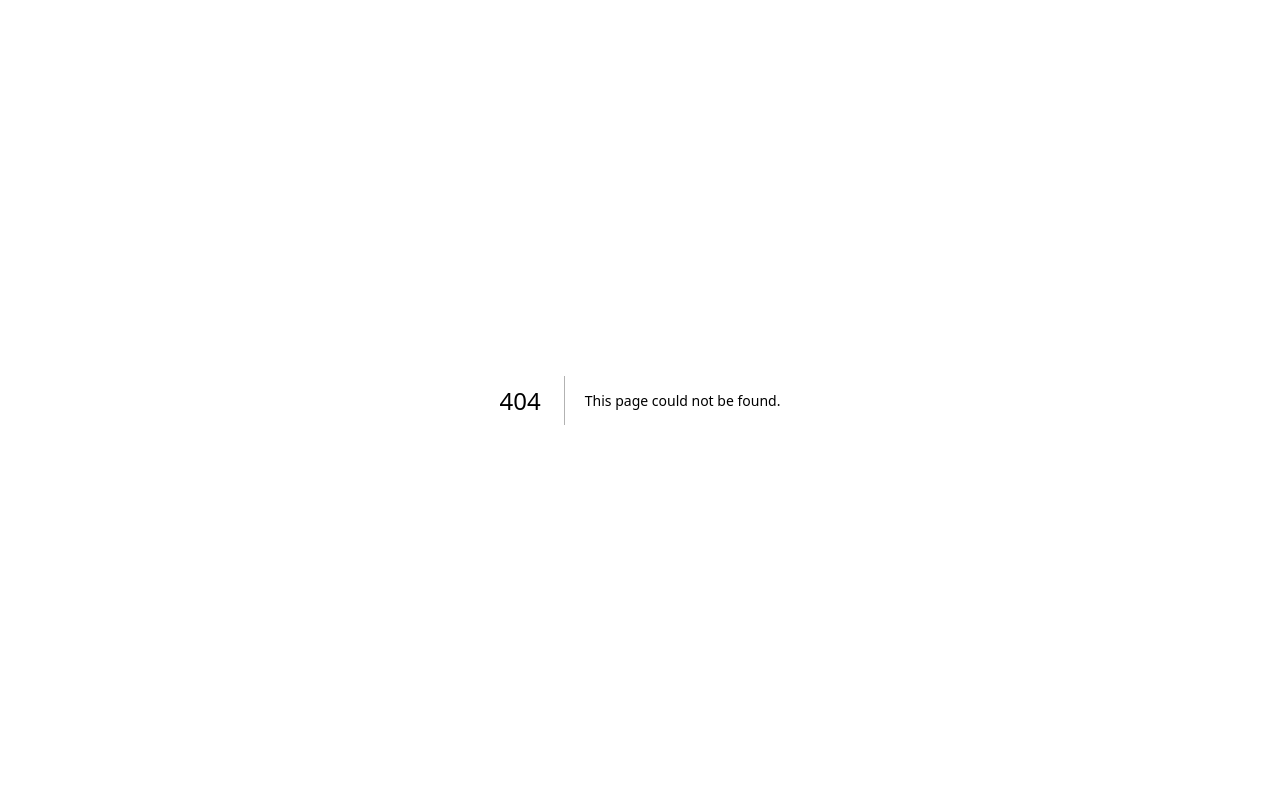
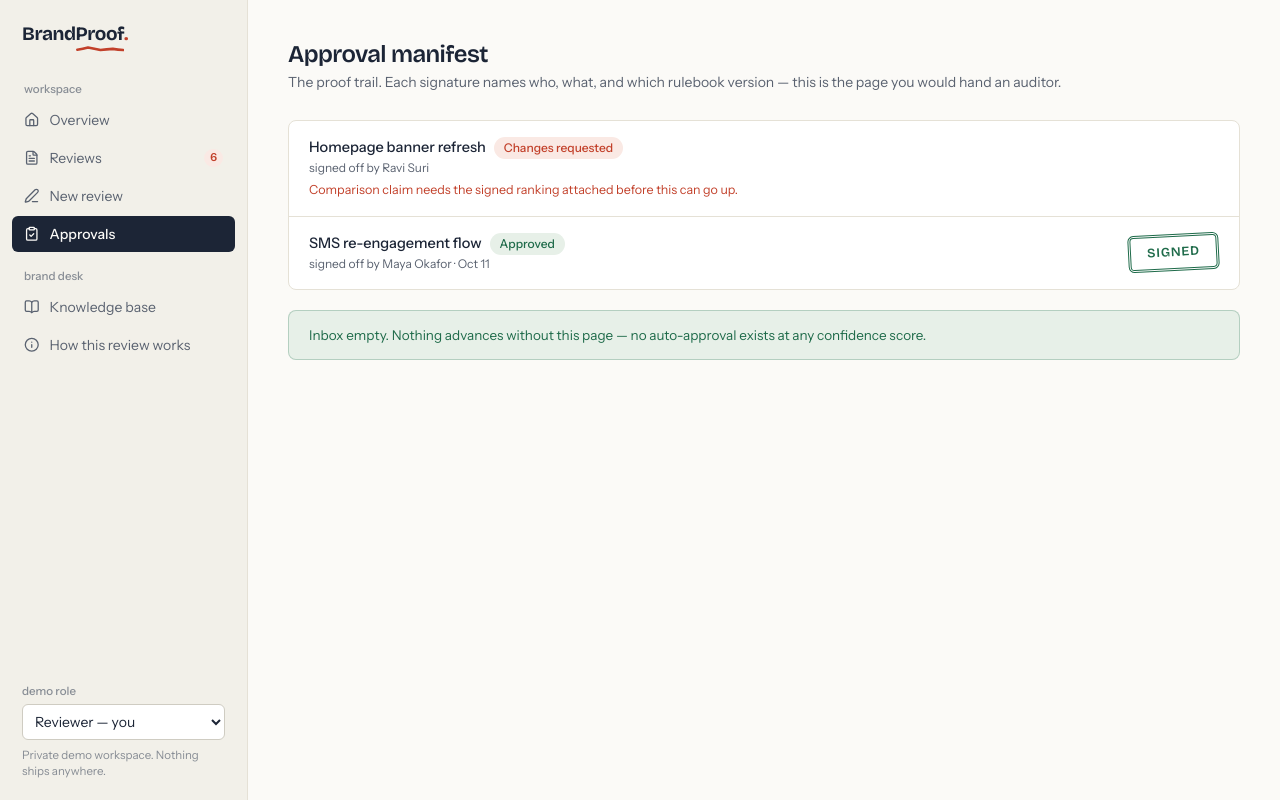
Before and after one commit to Himanshusolanki24/Brand, a Next.js app: page /app/approvals in a window 1280 px wide. Before the commit this address had no page. Built offline with nearby package versions, Linux system fonts and the light colour scheme.

Commit message:
Add approvals review queue

```diff
--- /dev/null
+++ b/src/app/app/approvals/page.tsx
@@ -0,0 +1,164 @@
+"use client";
+
+import { useState } from "react";
+import Link from "next/link";
+import { fmtDate, useDemo } from "@/lib/store";
+import { Button } from "@/components/ui/button";
+import { Stamp, StatusPill } from "@/components/ui/pills";
+import { Modal } from "@/components/ui/modal";
+import { Wordmark } from "@/components/sketch";
+
+const APPROVER = "Maya Okafor";
+
+export default function ApprovalsPage() {
+  const { state, dispatch } = useDemo();
+  const [signingName, setSigningName] = useState("");
+  const [signOpen, setSignOpen] = useState<string | null>(null);
+  const [returnOpen, setReturnOpen] = useState<string | null>(null);
+  const [note, setNote] = useState("");
+
+  const entries = state.approvals
+    .map((a) => ({ entry: a, review: state.reviews.find((r) => r.id === a.reviewId) }))
+    .filter((x) => x.review);
+  const waiting = entries.filter((x) => x.entry.state === "waiting");
+
+  return (
+    <div>
+      <header>
+        <h1 className="font-display text-[24px] font-semibold tracking-tight">Approval manifest</h1>
+        <p className="text-sm text-ink-soft">
+          The proof trail. Each signature names who, what, and which rulebook version — this is the page you
+          would hand an auditor.
+        </p>
+      </header>
+
+      <div className="mt-7 rounded-lg border border-line bg-sheet">
+        {entries.length === 0 ? (
+          <p className="p-6 text-sm text-ink-soft">
+            Nothing to sign yet. Finish a review and send it for approval — the piece lands here for the
+            human decision.
+          </p>
+        ) : null}
+        <ul className="divide-y divide-line">
+          {entries.map(({ entry, review }) => (
+            <li key={entry.id} className="flex flex-wrap items-center gap-x-4 gap-y-2 px-5 py-4">
+              <div className="min-w-0 flex-1">
+                <p className="flex items-center gap-2 text-[14.5px] font-medium">
+                  <Link href={`/app/reviews/${entry.reviewId}`} className="underline-offset-4 hover:underline">
+                    {review?.title}
+                  </Link>
+                  <StatusPill status={review?.status ?? "in_review"} />
+                </p>
+                <p className="text-[12px] text-ink-soft">
+                  signed off by {entry.approver}
+                  {entry.state === "signed" && entry.signedAt ? ` · ${fmtDate(entry.signedAt)}` : ""}
+                </p>
+                {entry.state === "returned" && entry.note ? (
+                  <p className="mt-1 text-[12.5px] text-redpen">{entry.note}</p>
+                ) : null}
+              </div>
+
+              <div className="flex items-center gap-2.5">
+                {entry.state === "signed" ? <Stamp label="Signed" /> : null}
+                {entry.state === "waiting" ? (
+                  <>
+                    <Button size="sm" variant="approve" onClick={() => setSignOpen(entry.id)}>
+                      Sign off
+                    </Button>
+                    <Button size="sm" variant="ghost" onClick={() => {
+                      setNote("");
+                      setReturnOpen(entry.id);
+                    }}>
+                      Send back with note
+                    </Button>
+                  </>
+                ) : null}
+              </div>
+            </li>
+          ))}
+        </ul>
+      </div>
+
+      {waiting.length === 0 && entries.length > 0 ? (
+        <p className="mt-5 rounded-lg border border-greenink/25 bg-greenink-wash px-5 py-3.5 text-[13.5px] text-greenink">
+          Inbox empty. Nothing advances without this page — no auto-approval exists at any confidence score.
+        </p>
+      ) : null}
+
+      {/* Sign modal */}
+      <Modal
+        open={signOpen !== null}
+        onClose={() => {
+          setSignOpen(null);
+          setSigningName("");
+        }}
+        title="Sign the manifest"
+      >
+        <p className="text-[13.5px] text-ink-soft">
+          Typing the full name is the signature. It lands on the manifest with today&apos;s date and the
+          rulebook version — {state.guidelineVersion}.
+        </p>
+        <label htmlFor="signName" className="block pt-3 pb-1.5 text-[12.5px] font-medium text-ink-soft">
+          Approver name (type: {APPROVER})
+        </label>
+        <input
+          id="signName"
+          value={signingName}
+          onChange={(e) => setSigningName(e.target.value)}
+          placeholder={APPROVER}
+          className="h-10 w-full rounded-md border border-line-strong bg-paper px-3 text-sm"
+        />
+        <div className="flex items-center justify-between gap-3 pt-4">
+          <Wordmark className="text-[13px] text-ink-soft/70" />
+          <Button
+            variant="approve"
+            disabled={signingName.trim() !== APPROVER || signOpen === null}
+            onClick={() => {
+              if (signOpen) dispatch({ type: "sign", entryId: signOpen, by: APPROVER });
+              setSignOpen(null);
+              setSigningName("");
+            }}
+          >
+            Sign
+          </Button>
+        </div>
+      </Modal>
+
+      {/* Return-note modal */}
+      <Modal
+        open={returnOpen !== null}
+        onClose={() => setReturnOpen(null)}
+        title="Send back with a note"
+      >
+        <p className="text-[13.5px] text-ink-soft">
+          Returning is a judgement, not a veto — say what would change your mind.
+        </p>
+        <label htmlFor="returnNote" className="block pt-3 pb-1.5 text-[12.5px] font-medium text-ink-soft">
+          Note to the team
+        </label>
+        <textarea
+          id="returnNote"
+          value={note}
+          onChange={(e) => setNote(e.target.value)}
+          rows={3}
+          className="w-full resize-none rounded-md border border-line-strong bg-paper px-3 py-2 text-sm"
+          placeholder="Example: comparison claim needs the signed ranking attached first."
+        />
+        <div className="flex justify-end pt-4">
+          <Button
+            disabled={note.trim().length < 4 || returnOpen === null}
+            onClick={() => {
+              if (returnOpen) {
+                dispatch({ type: "return", entryId: returnOpen, note: note.trim(), by: APPROVER });
+              }
+              setReturnOpen(null);
+              setNote("");
+            }}
+          >
+            Return for fixes
+          </Button>
+        </div>
+      </Modal>
+    </div>
+  );
+}
```
